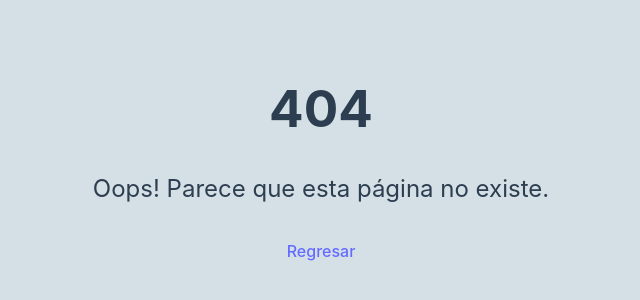
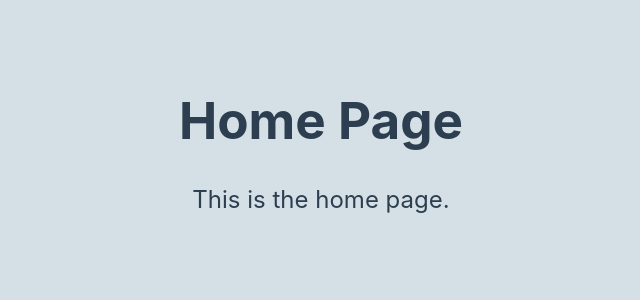
Before and after one commit to Cristianv10/coordinadora_fr, a React (Vite) app: page /home in a window 1280 px wide. Before the commit this address had no page. Shown: the part 246-546 px from the top of the page, without its empty margins (319-959 px from the left). Built offline with nearby package versions, Linux system fonts and the light colour scheme.

Commit message:
Creating home page

```diff
--- a/src/App.tsx
+++ b/src/App.tsx
@@ -1,9 +1,9 @@
-import Home from "./pages/Home";
+import LandingPage from "./pages/LandingPage";
 
 function App() {
 
   return (
-    <Home/>
+    <LandingPage/>
   )
 
 }
--- a/src/pages/Home.tsx
+++ /dev/null
@@ -1,8 +0,0 @@
-import HomeView from "../views/home/Home"
-
-const Home = () => {
-    return  (
-        <HomeView></HomeView>
-    )
-}
-export default Home
--- /dev/null
+++ b/src/pages/HomePage.tsx
@@ -0,0 +1,10 @@
+
+const HomePage = () => {
+    return (
+        <div>
+            <h1>Home Page</h1>
+            <p>This is the home page.</p>
+        </div>
+    )
+}
+export default HomePage;
--- /dev/null
+++ b/src/pages/LandingPage.tsx
@@ -0,0 +1,8 @@
+import LandingView from "../views/landing/Landing"
+
+const LandingPage = () => {
+    return  (
+        <LandingView></LandingView>
+    )
+}
+export default LandingPage
--- a/src/pages/Registration.tsx
+++ b/src/pages/RegistrationPage.tsx
@@ -1,4 +1,4 @@
-import RegistrationView from "../views/registration/registration"
+import RegistrationView from "../views/registration/Registration"
 
 const RegistrationPage = () => {
     return  (
--- a/src/router/router.tsx
+++ b/src/router/router.tsx
@@ -1,15 +1,16 @@
 
 import { createBrowserRouter } from 'react-router-dom';
-import Home from '../pages/Home';
+import LandingPage from '../pages/LandingPage';
 import NotFoundPage from '../pages/NotFoundPage';
-import RegistrationPage from '../pages/Registration';
-import LoginPage from '../pages/login';
+import RegistrationPage from '../pages/RegistrationPage';
+import LoginPage from '../pages/LoginPage';
+import HomePage from '../pages/HomePage';
 
 
 export const router = createBrowserRouter([
   {
     path: '/',
-    element: <Home />,
+    element: <LandingPage />,
     errorElement: <NotFoundPage />
   },
   {
@@ -21,5 +22,16 @@ export const router = createBrowserRouter([
     path: '/login',
     element: <LoginPage/>,
     errorElement: <NotFoundPage />
+  },
+  {
+    path: '/login',
+    element: <LoginPage/>,
+    errorElement: <NotFoundPage />
+  },
+  {
+    path: '/home',
+    element: <HomePage/>,
+    errorElement: <NotFoundPage />
   }
+
 ]);
--- a/src/views/home/Home.tsx
+++ b/src/views/landing/Landing.tsx
@@ -1,7 +1,7 @@
 import React from 'react';
 import { Link } from 'react-router-dom';
 
-const HomeView = () => {
+const LandingView = () => {
   return (
     <div className="home-container">
       <div className="content">
@@ -17,7 +17,7 @@ const HomeView = () => {
   );
 }
 
-export default HomeView;
+export default LandingView;
 
 
 <button type="submit">Register</button>
```
Also changed, not shown: src/pages/LoginPage.tsx (renamed from src/pages/login.tsx).
